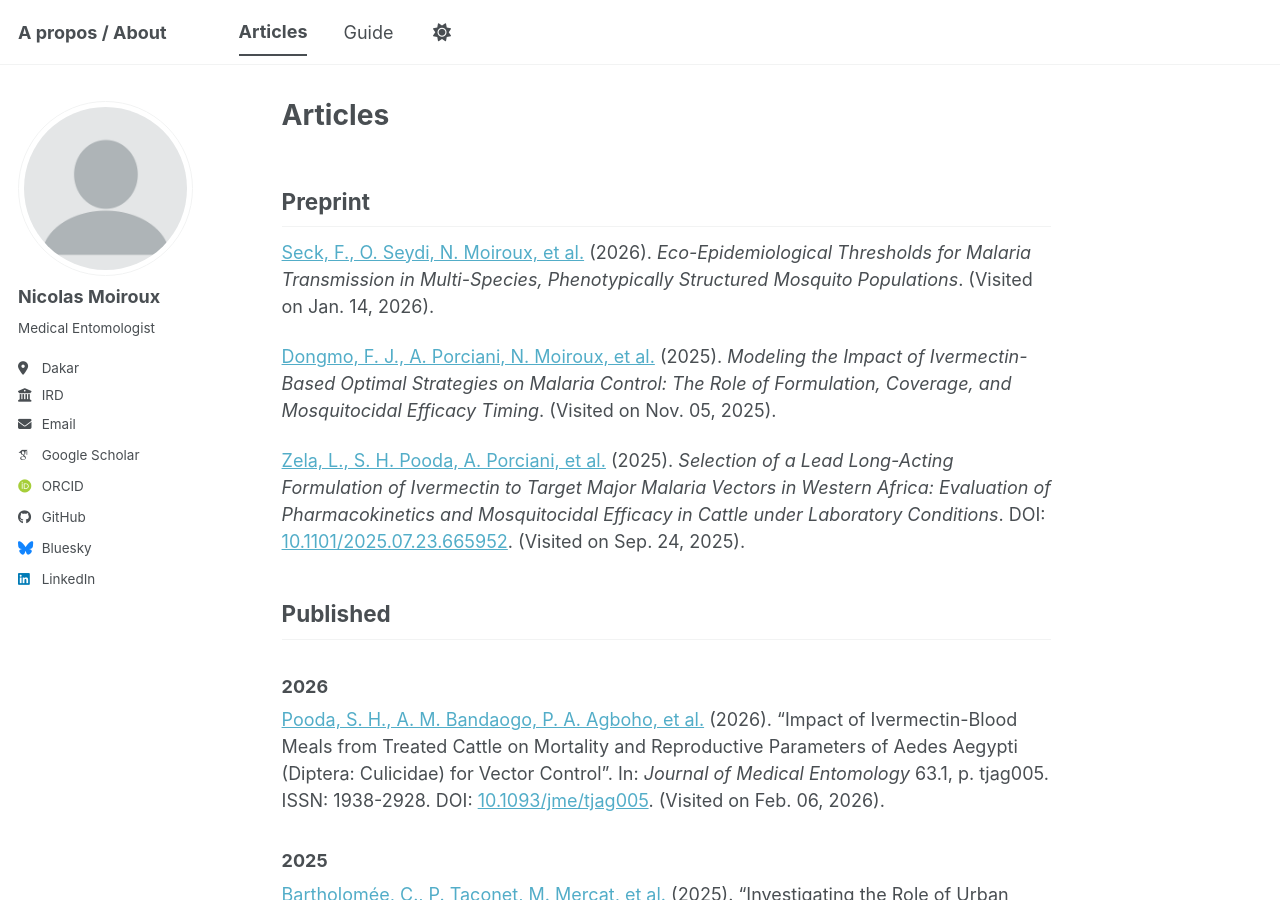
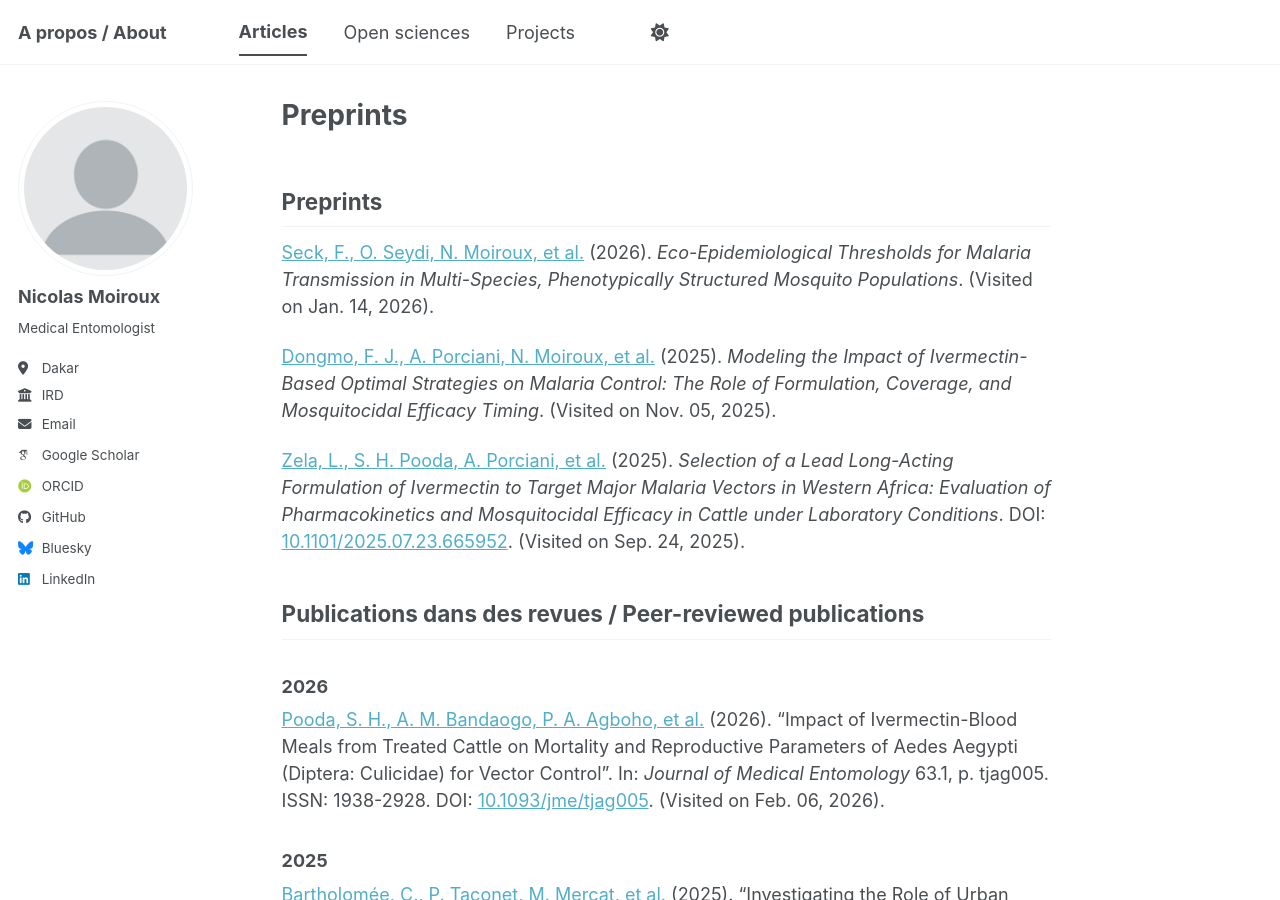
Before and after one commit to Nmoiroux/nmoiroux.github.io, a Jekyll site: the page built from _pages/articles.md, in a window 1280 px wide and 900 px high. Built offline with Jekyll 4.4.1, drawn with Linux system fonts in a browser that asks for light colours; some web fonts are replaced; a script bundle is joined from its source files by our own code; library files that are not in the unit come from our copies; our own code applies the rules of GitHub Pages for plain Markdown files.

Commit message:
add pages

```diff
--- a/_data/navigation.yml
+++ b/_data/navigation.yml
@@ -11,10 +11,15 @@
   - title: "Articles"
     url: /articles/
 
+  - title: "Open sciences"
+    url: /opensciences/
+
+  - title: "Projects"
+    url: /projects/
+
+  - title: ""
+
 
 
   # - title: "CV"
   #   url: /cv-json/
-
-  - title: "Guide"
-    url: /markdown/
--- a/_pages/articles.md
+++ b/_pages/articles.md
@@ -1,5 +1,4 @@
 ---
-title: "Articles"
 permalink: /articles/
 author_profile: true
 output: github_document
@@ -8,7 +7,7 @@
 
 
 
-## Preprint
+## Preprints
 [Seck, F., O. Seydi, N.
 Moiroux, et al.](#cite-seckEcoepidemiologicalThresholdsMalaria2026) (2026).
 _Eco-Epidemiological Thresholds for Malaria Transmission in Multi-Species, Phenotypically
@@ -27,7 +26,7 @@
 on Sep. 24, 2025).
 
 
-## Published
+## Publications dans des revues / Peer-reviewed publications
 ### 2026
 [Pooda, S. H., A. M. Bandaogo, P. A.
 Agboho, et al.](#cite-poodaImpactIvermectinbloodMeals2026) (2026). "Impact of
```
Also changed, not shown: _pages/opensciences.md (added, +63 -0 lines).
